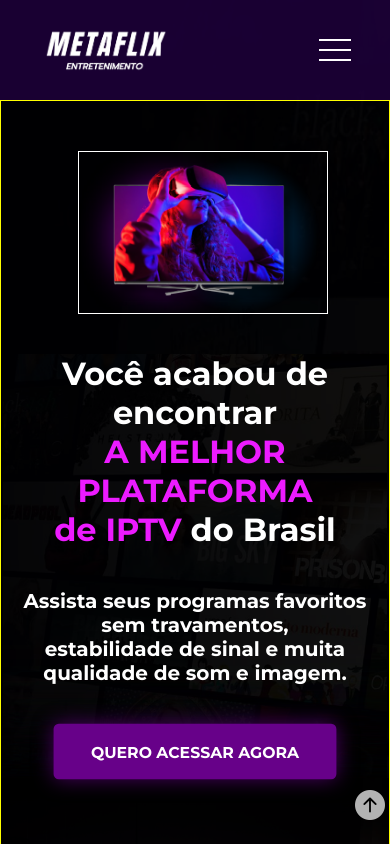
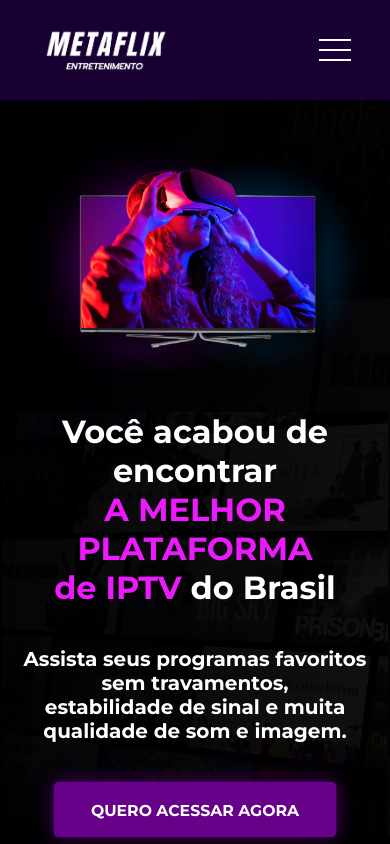
Before and after one commit to mpacheco92/metaflix-page, a React (Vite) app: page / in a window 390 px wide. Shown: the top 844 px of the page. Built offline with nearby package versions, Linux system fonts and the light colour scheme.

Commit message:
finalizado resposividade

```diff
--- a/src/App.css
+++ b/src/App.css
@@ -43,13 +43,19 @@
   /* border: #670189 solid 2px; */
 }
 
-.bi-arrow-up-circle-fill {
+.scroll-to-top {
   position: fixed;
   bottom: 20px;
   right: 20px;
-  font-size: 50px;
+  opacity: 0.7;
+  font-size: 30px;
   cursor: pointer;
+  transition: opacity 0.3s, visibility 0.3s;
   z-index: 999;
+}
+
+.scroll-to-top:hover {
+  opacity: 1;
 }
 
 a {
@@ -722,7 +728,7 @@
   }
 }
 
-@media (max-width: 394px) {
+@media (max-width: 792px) {
   nav {
     gap: 100px;
   }
@@ -775,12 +781,12 @@
   }
 
   .tv-3d {
-    width: 250px;
+    width: 343px;
     align-self: center;
     position: static;
     order: 1;
     margin-left: 17px;
-    border: 1px white solid;
+    /* border: 1px white solid; */
   }
 
   .texts-one {
@@ -994,7 +1000,7 @@
     display: flex;
     flex-direction: column;
     align-items: center;
-    border: 1px yellow solid;
+    /* border: 1px yellow solid; */
     width: 100%;
     margin-left: 0px;
     margin-right: 0px;
--- a/src/pages/MainPage.tsx
+++ b/src/pages/MainPage.tsx
@@ -2,9 +2,33 @@
 import tv3d from '../images/tv3d2.png';
 import watch from '../images/watch.png';
 import { images } from '../components/ArrayLogos';
-import { useEffect } from 'react';
+import { useEffect, useState } from 'react';
 
 export default function MainPage() {
+  const [isVisible, setIsVisible] = useState(false);
+
+  const toggleVisibility = () => {
+    if (window.pageYOffset > 300) {
+      setIsVisible(true);
+    } else {
+      setIsVisible(false);
+    }
+  };
+
+  const scrollToTop = () => {
+    window.scrollTo({
+      top: 0,
+      behavior: 'smooth',
+    });
+  };
+
+  useEffect(() => {
+    window.addEventListener('scroll', toggleVisibility);
+    return () => {
+      window.removeEventListener('scroll', toggleVisibility);
+    };
+  }, []);
+
   useEffect(() => {
     const faqItems = document.querySelectorAll<HTMLElement>('.faq-item');
 
@@ -372,7 +396,13 @@
           </div>
         </footer>
         <p className="direitos">Metaflix Entretenimento - 2024 | Todos os direitos reservados.</p>
-        <a href="#"><i className="bi bi-arrow-up-circle-fill"></i></a>
+        <div>
+          {isVisible && (
+            <a href="#" onClick={scrollToTop}>
+              <i className="bi bi-arrow-up-circle-fill scroll-to-top"></i>
+            </a>
+          )}
+        </div>
       </main>
     </div>
   )
```
